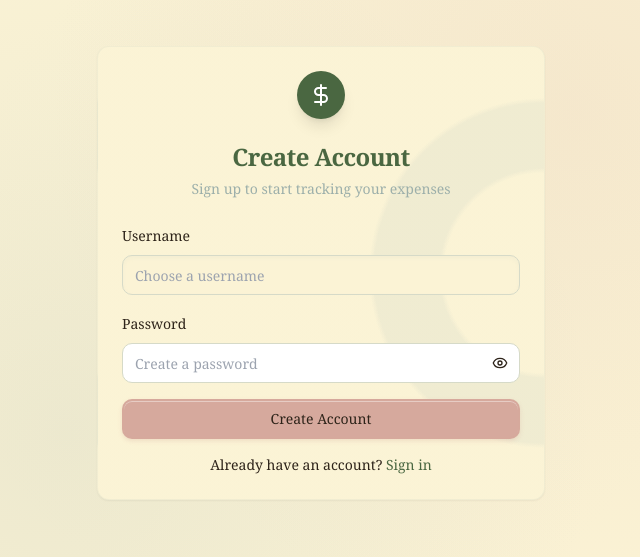
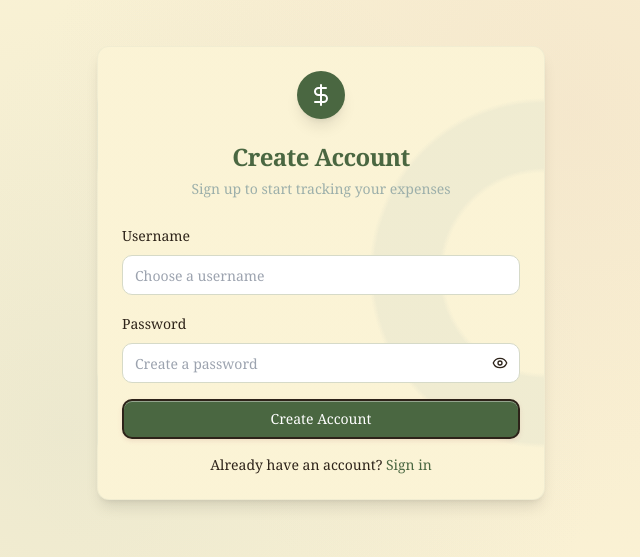
Before and after one commit to fitrirdz/expense-tracker, a Next.js app: page /register in a window 1280 px wide. Shown: the part 127-684 px from the top of the page, without its empty margins (319-959 px from the left). Built offline with nearby package versions, Linux system fonts and the light colour scheme.

Commit message:
fix register stylings

```diff
--- a/app/register/page.tsx
+++ b/app/register/page.tsx
@@ -69,7 +69,6 @@ export default function RegisterPage() {
                   setFormData((prev) => ({ ...prev, username: e.target.value }))
                 }
                 required
-                className='vintage-input'
               />
             </div>
             <div className='space-y-2'>
@@ -103,7 +102,7 @@ export default function RegisterPage() {
                 </Button>
               </div>
             </div>
-            <Button type='submit' className='w-full vintage-button'>
+            <Button type='submit' className='w-full vintage-button bg-vintage-income-green text-white hover:text-black border-vintage-dark-brown'>
               Create Account
             </Button>
           </form>
--- a/components/ui/card.tsx
+++ b/components/ui/card.tsx
@@ -9,7 +9,7 @@ const Card = React.forwardRef<
   <div
     ref={ref}
     className={cn(
-      "rounded-lg border bg-card text-card-foreground shadow-sm",
+      "rounded-lg border bg-card text-card-foreground shadow-lg",
       className
     )}
     {...props}
```
